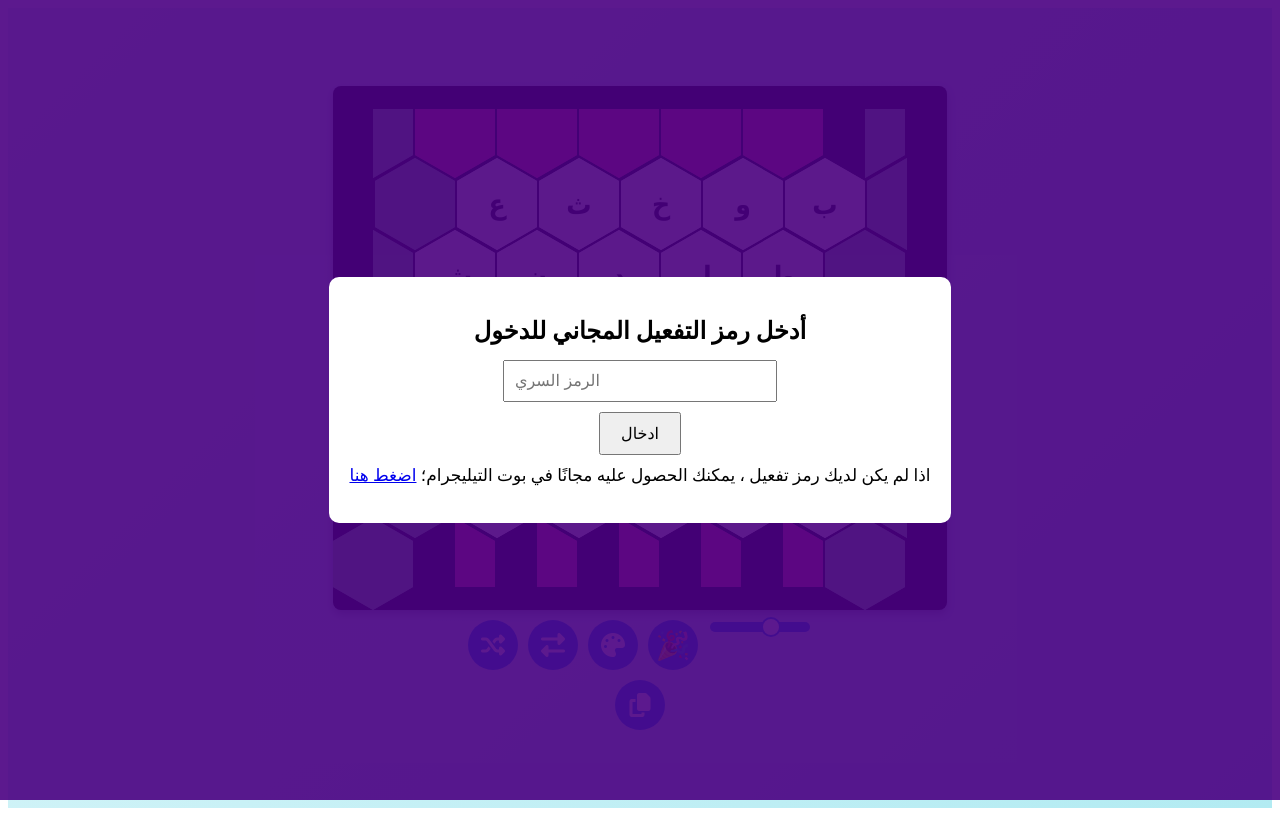
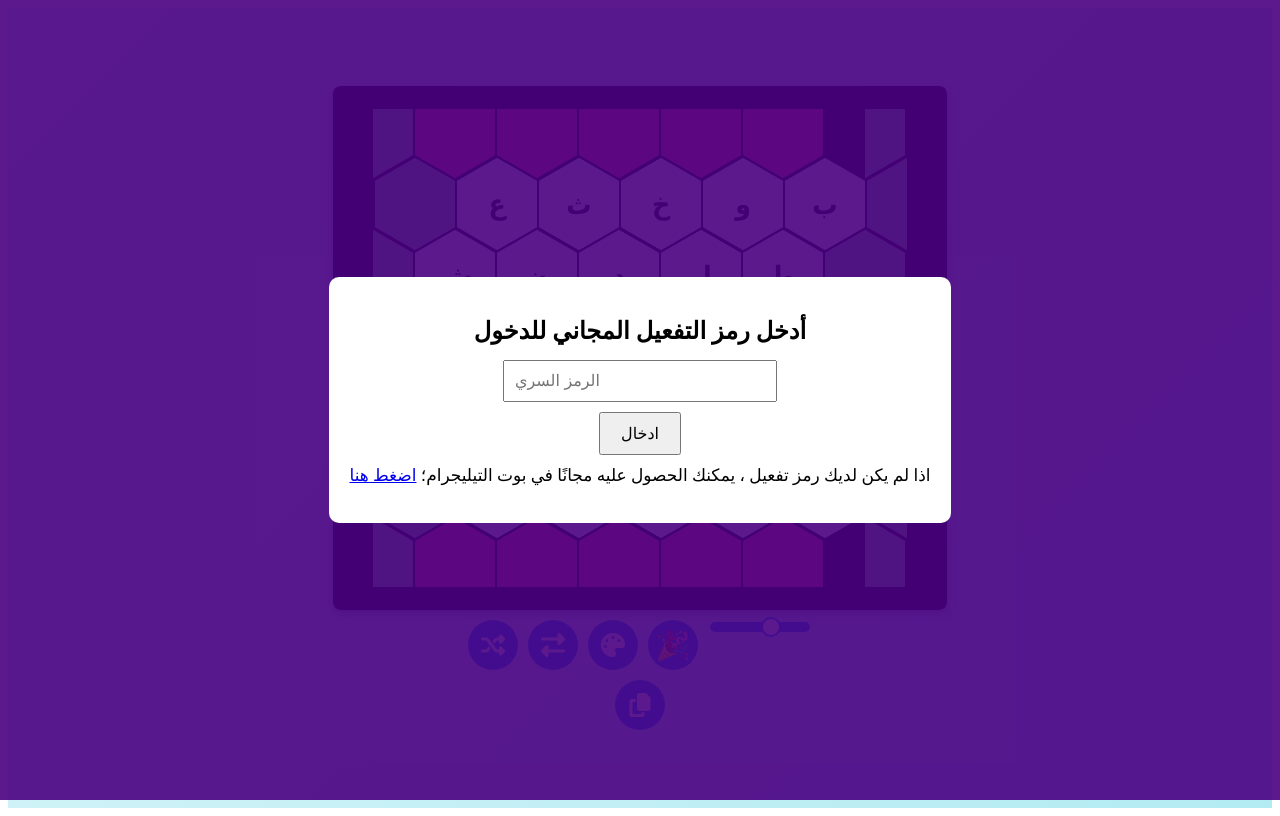
Before and after one commit to TERXGAMER0/7rofy-1, a website: page index.html in a window 1280 px wide. Drawn offline with Linux system fonts and the light colour scheme.

Commit message:
Update style.css

```diff
--- a/style.css
+++ b/style.css
@@ -187,7 +187,7 @@
   clip-path: polygon(50% 25%, 100% 25%, 100% 75%, 50% 100%, 50% 75%);
 }
 
-.outer-fixed-bottom {
+.outer-fixed-bottom-left {
   clip-path: polygon(50% 0%, 100% 25%, 100% 75%, 50% 75%, 50% 25%);
 }
 
```
